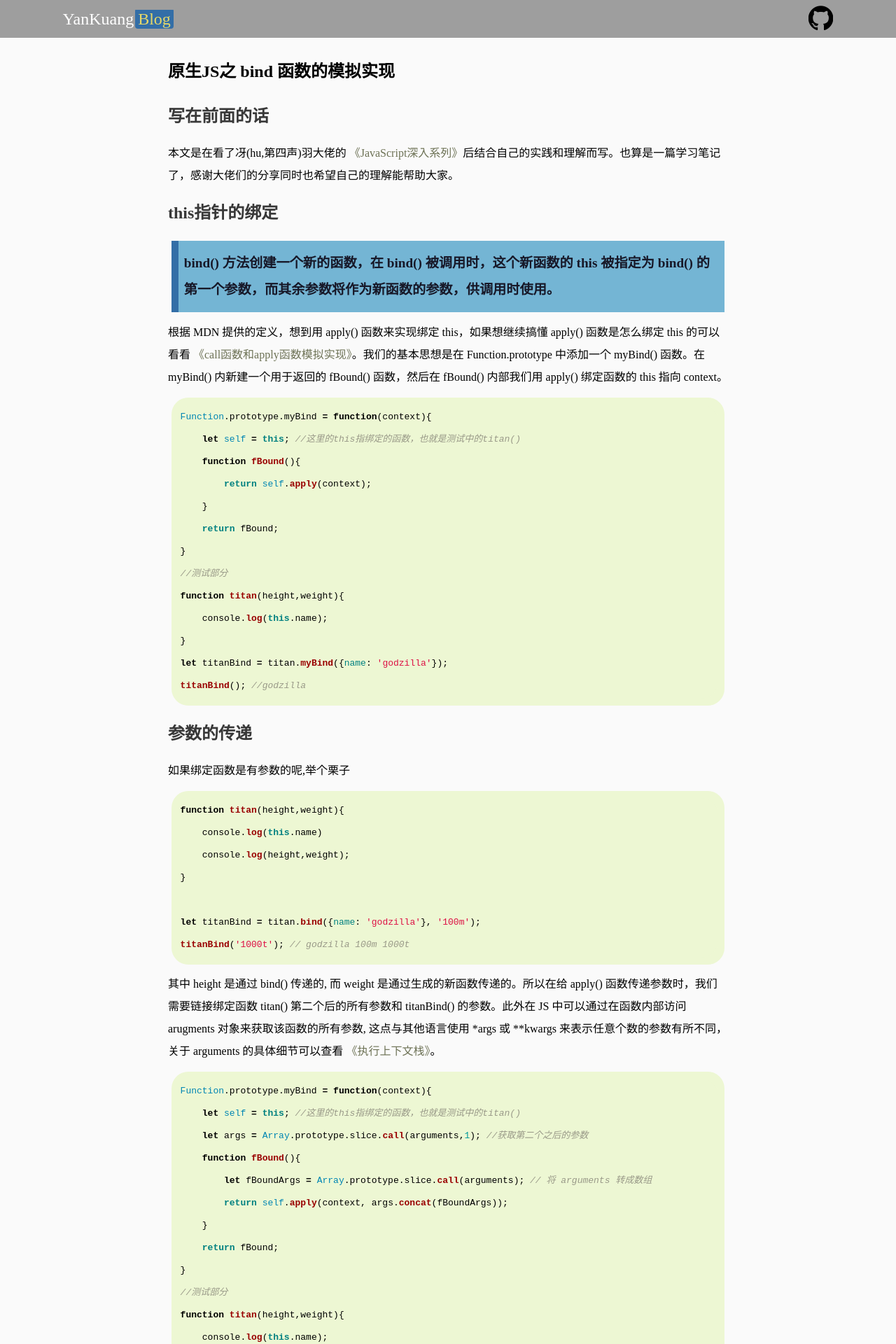
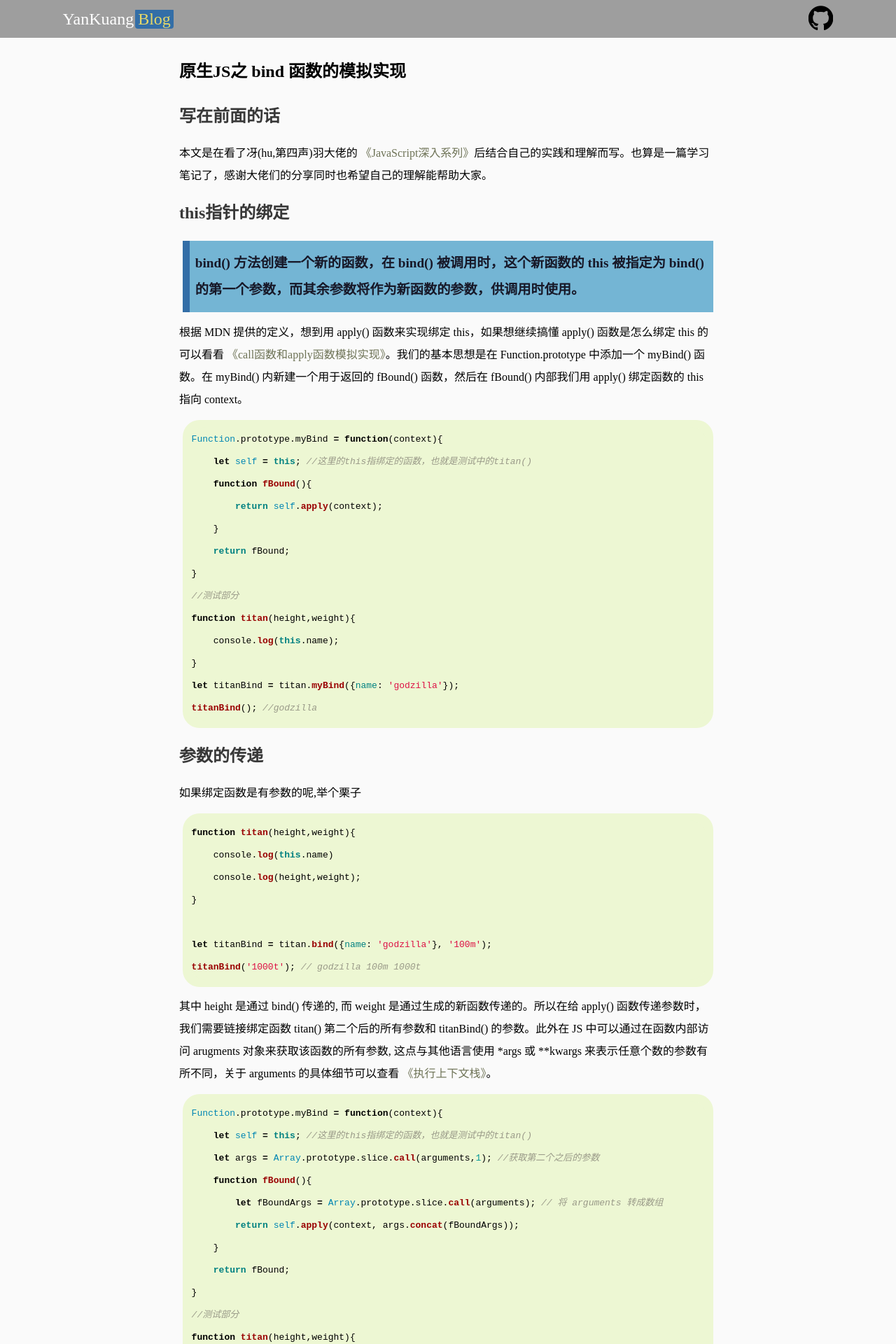
Before and after one commit to yankuang608/yankuang608.github.io, a Jekyll site: the page built from _posts/2020-06-22-bind.md, in a window 1280 px wide. Shown: the top 1920 px of the page at 70% size. Built offline with Jekyll 4.4.1, drawn with Linux system fonts in a browser that asks for light colours; some web fonts are replaced; grey boxes are pictures that could not be loaded.

Commit message:
Update detail.css

```diff
--- a/css/detail.css
+++ b/css/detail.css
@@ -353,7 +353,7 @@ blockquote{
 /* MEDIA QUERIES max-width 要从大到小， min-width 要从小到大*/
 @media screen and (max-width: 1285px) {
   .content{
-    padding: 1rem 15rem;
+    padding: 1rem 16rem;
   }
 }
 
```
